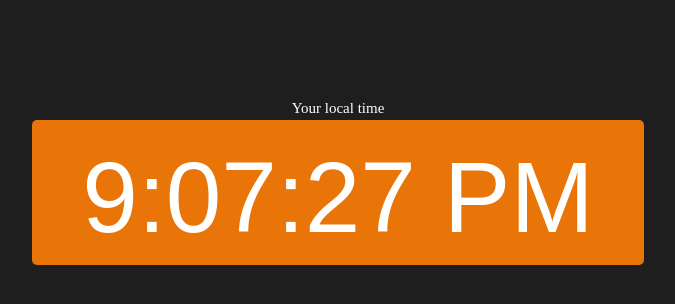
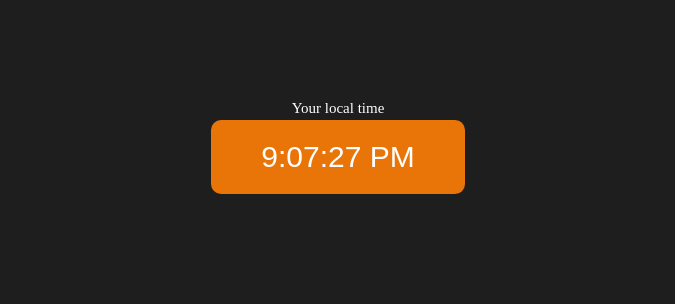
Before and after one commit to shubhg17/Digital-Clock-Project, a plain HTML site: page index.html in a window 1280 px wide. Shown: the whole page, without its empty margins (302-977 px from the left). Drawn offline with Linux system fonts and the light colour scheme.

Commit message:
Made changes in CSS

```diff
--- a/style.css
+++ b/style.css
@@ -15,10 +15,10 @@ button {
    background-color:rgb(233, 117, 9);
    color:white;
    padding-top:20px;
-   padding-bottom:10px;
+   padding-bottom:20px;
    padding-left:50px;
    padding-right:50px;
-   font-size:100px;
-   border-radius:5px;
+   border-radius:10px;
+   font-size:30px;
    border:none;
 }
```
